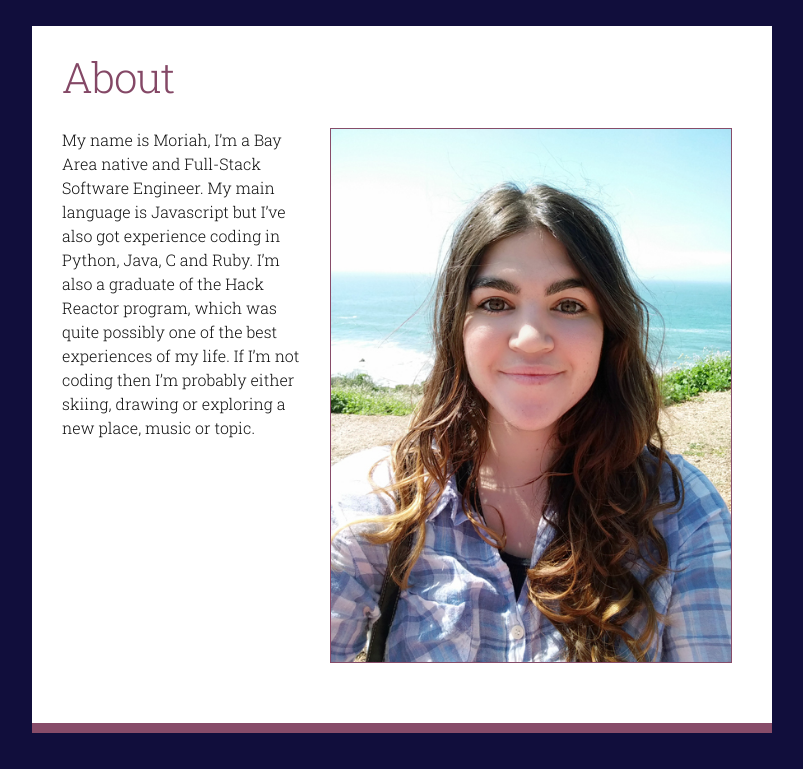
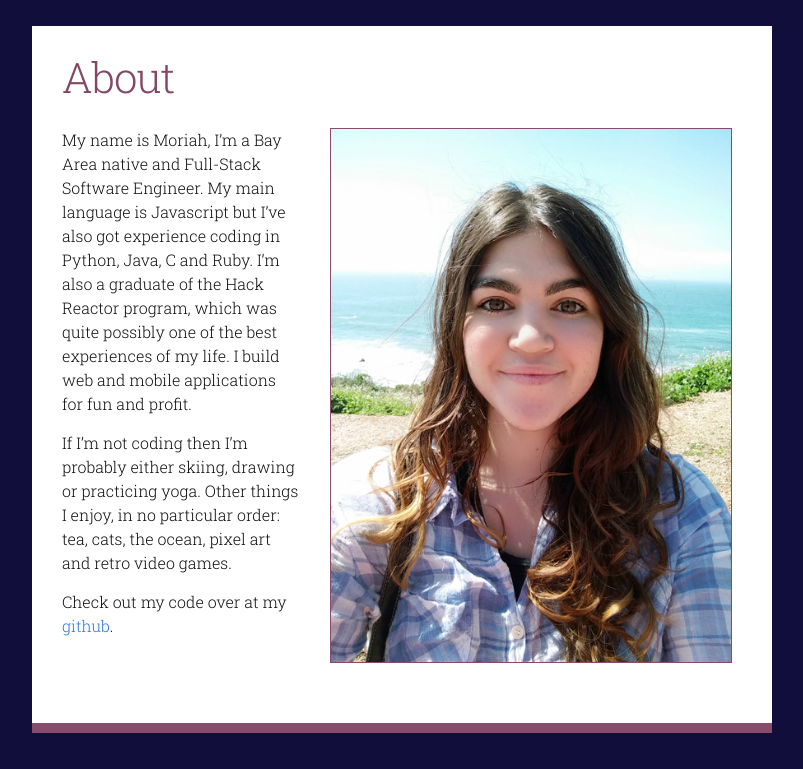
Before and after one commit to riahk/riahk.github.io, a Jekyll site: the page built from about.md, in a window 1280 px wide and 900 px high, scrolled down 390 px, cut to the strip 131-900 px from the top of the window. Shown: the whole strip, without its empty margins (238-1041 px from the left). Built offline with Jekyll 4.4.1, drawn with Linux system fonts in a browser that asks for light colours; Markdown is read by kramdown in place of the engine named in the settings.

Commit message:
edit about page

```diff
--- a/about.md
+++ b/about.md
@@ -5,4 +5,8 @@ title: About
 
 <img class="profile" style="float: right" src="{{ page.baseurl }}/assets/profilepic.jpg">
 
-My name is Moriah, I'm a Bay Area native and Full-Stack Software Engineer. My main language is Javascript but I've also got experience coding in Python, Java, C and Ruby. I'm also a graduate of the Hack Reactor program, which was quite possibly one of the best experiences of my life. If I'm not coding then I'm probably either skiing, drawing or exploring a new place, music or topic.
+My name is Moriah, I'm a Bay Area native and Full-Stack Software Engineer. My main language is Javascript but I've also got experience coding in Python, Java, C and Ruby. I'm also a graduate of the Hack Reactor program, which was quite possibly one of the best experiences of my life. I build web and mobile applications for fun and profit.
+
+If I'm not coding then I'm probably either skiing, drawing or practicing yoga. Other things I enjoy, in no particular order: tea, cats, the ocean, pixel art and retro video games.
+
+Check out my code over at my [github](http://github.com/riahk).
```
